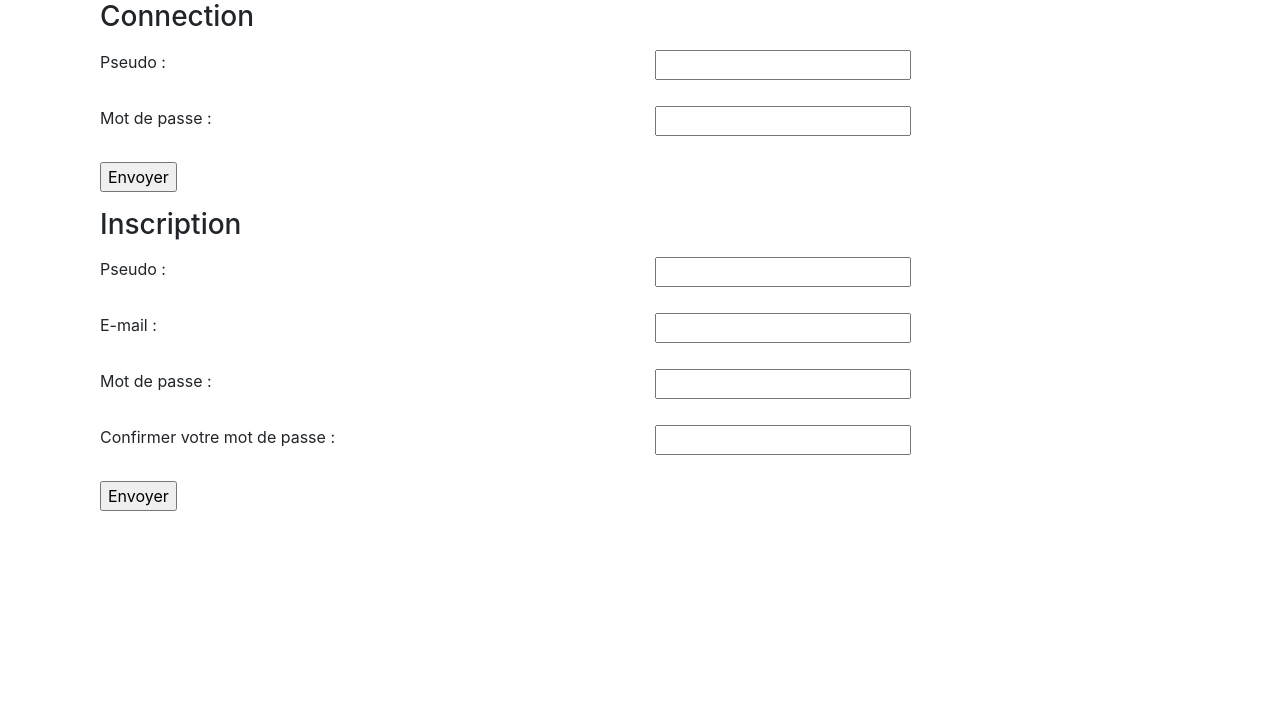
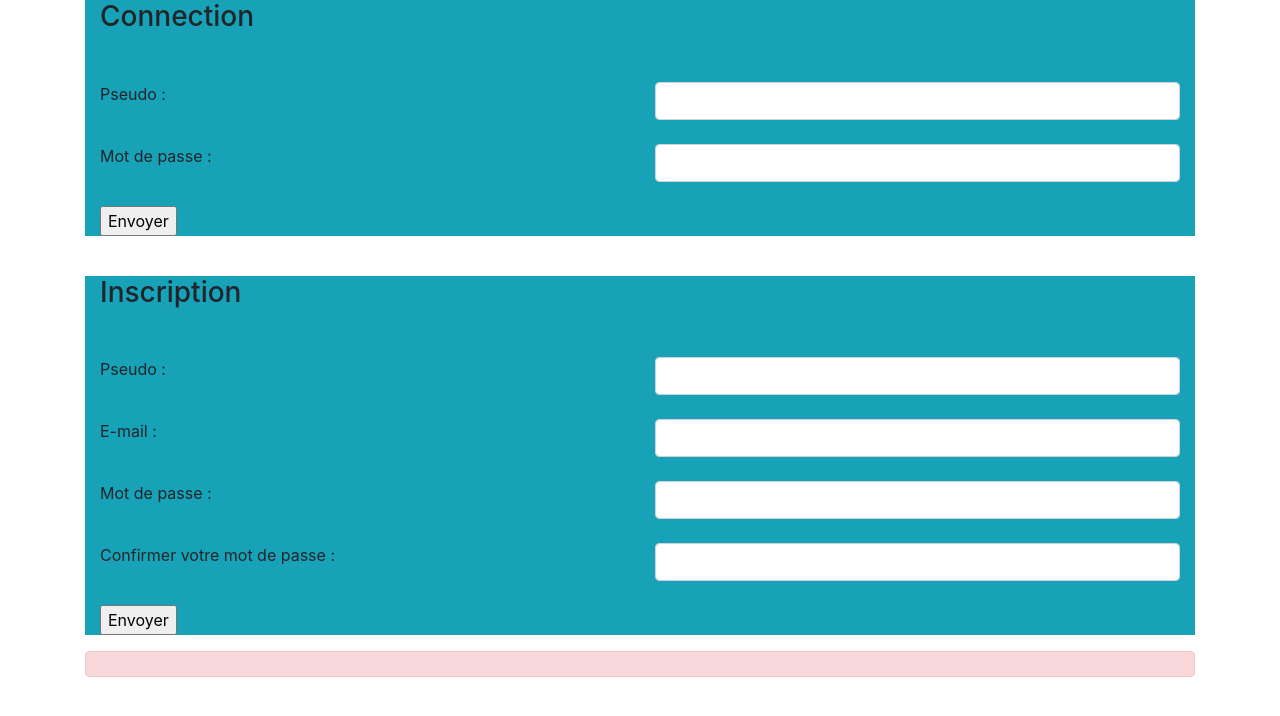
Before and after one commit to mdelivet/minichat, a PHP site: page / in a window 1280 px wide. Shown: the top 716 px of the page. Run offline with PHP 8.4, Linux system fonts and the light colour scheme; data that the repository does not hold is empty; some libraries are stand-ins or nearby versions.

Commit message:
chat fini

```diff
--- a/display.php
+++ b/display.php
@@ -4,21 +4,48 @@
 <head>
 <meta charset="utf-8" />
 <meta name="viewport" content="width=device-width, initial-scale=1">
+<script src="../lib/js/jquery.js"></script>
+<script src="../lib/js/bootstrap.min.js"></script>
 <link rel="stylesheet" href="../lib/css/bootstrap.min.css">
-  <script src="../lib/js/jquery-3.3.1.min.js"></script>
-  <script src="../lib/js/bootstrap.min.js"></script>
 
 <title>Mini-chat</title>
 </head>
 
+
+
 <body>
+<!-- Button trigger modal
+<button type="button" class="btn btn-primary" data-toggle="modal" data-target="#exampleModalCenter">
+Launch demo modal
+</button>
+
+<div class="modal fade" id="exampleModalCenter" tabindex="-1" role="dialog" aria-labelledby="exampleModalCenterTitle" aria-hidden="true">
+<div class="modal-dialog modal-dialog-centered" role="document">
+<div class="modal-content">
+<div class="modal-header">
+<h5 class="modal-title" id="exampleModalCenterTitle">Modal title</h5>
+<button type="button" class="close" data-dismiss="modal" aria-label="Close">
+<span aria-hidden="true">&times;</span>
+</button>
+</div>
+<div class="modal-body">
+...
+</div>
+<div class="modal-footer">
+<button type="button" class="btn btn-secondary" data-dismiss="modal">Close</button>
+<button type="button" class="btn btn-primary">Save changes</button>
+</div>
+</div>
+</div>
+</div> -->
+
 <div class="container">
 
 <?php
 if(isset($_SESSION['pseudoID'] )){
 ?>
 
-      <p> <form action=index.php" method="post">
+<p> <form action="index.php" method="post">
 <label for="message">Message</label> :  <input type="text" name="message" id="message" /><br />
 <input type="submit" value="Envoyer" /><br />
 </p></form>
@@ -26,20 +53,20 @@
 
 <?php }else{  ?>
 
-      <div class="container ">
+<div class="container bg-info">
 
-        <h3>Connection</h3>
+<h3>Connection</h3></br>
 <p>
 <form action="index.php" method="post">
   <div class="row">
     <div class="col">
-                <label for="pseudo">Pseudo</label> :</div> <div class="col"><input type="text" name="lpseudo" id="pseudo" />
+      <label for="pseudo">Pseudo</label> :</div> <div class="col"><input type="text" class="form-control" name="lpseudo" id="pseudo" />
       </div>
     </div>
     <br />
     <div class="row">
       <div class="col">
-                  <label for="pass">Mot de passe</label> :</div> <div class="col"> <input type="password" name="lpass" id="pass" />
+        <label for="pass">Mot de passe</label> :</div> <div class="col"> <input type="password" class="form-control" name="lpass" id="pass" />
         </div>
       </div>
       <br />
@@ -52,32 +79,33 @@
   </p>
 </div>
 
-          <div class="container">
+</br>
+<div class="container bg-info">
 
-            <h3>Inscription</h3>
+  <h3>Inscription</h3></br>
   <p>
     <form action="index.php" method="post">
       <div class="row">
         <div class="col">
-                    <label for="pseudo">Pseudo</label> :</div> <div class="col"> <input type="text" name="rpseudo" id="pseudo" />
+          <label for="pseudo">Pseudo</label> :</div> <div class="col"> <input type="text" class="form-control" name="rpseudo" id="pseudo" />
           </div>
         </div>
         <br />
         <div class="row">
           <div class="col">
-                      <label for="mail">E-mail</label> :</div> <div class="col"> <input type="email" name="rmail" id="mail" />
+            <label for="mail">E-mail</label> :</div> <div class="col"> <input type="email" class="form-control" name="rmail" id="mail" />
             </div>
           </div>
           <br />
           <div class="row">
             <div class="col">
-                        <label for="pass">Mot de passe</label> :</div> <div class="col"> <input type="password" name="rpass" id="pass" />
+              <label for="pass">Mot de passe</label> :</div> <div class="col"> <input type="password" class="form-control" name="rpass" id="pass" />
               </div>
             </div>
             <br />
             <div class="row">
               <div class="col">
-                          <label for="passC">Confirmer votre mot de passe</label> :</div> <div class="col"> <input type="password" name="rpassC" id="passC" />
+                <label for="passC">Confirmer votre mot de passe</label> :</div> <div class="col"> <input type="password" class="form-control" name="rpassC" id="passC" />
                 </div>
               </div>
               <br />
@@ -85,10 +113,25 @@
             </form>
           </p>
         </div>
+  <div class="alert alert-danger" role="alert">
+
         <?php
       }
       if(isset($_SESSION['statut'] )){
         echo $_SESSION['statut'] ;
+      }
+      ?>
+    </div>
+
+    </div>
+     <div class="container text-white-50 bg-secondary">
+        <?php
+         if(isset($_SESSION['pseudoID'] )){
+              $reponse = getMessage();
+              while ($donnees = $reponse->fetch())
+              {
+                echo '<p><strong>' . htmlspecialchars($donnees['pseudo']) . '</strong> : ' . htmlspecialchars($donnees['message']) . '</p>';
+              }
          }
 
         ?>
--- a/index.php
+++ b/index.php
@@ -1,24 +1,51 @@
 <?php
 	session_start();
-
-	require('display.php');
 	require('req_sql.php');
 
-	display();
+
+
 
 	if(isset($_POST['rpseudo']))
 	{
-		register();
+			$validInscription=true;
+
+
+		$reponse = getUser();
+		while ($donnees = $reponse->fetch()) {
+			if($donnees['pseudo'] == $_POST['rpseudo'] ) {
+				$_SESSION['statut']="Ce pseudo existe dejà";
+				$validInscription=false;
+			}
+			if($donnees['adresseMail'] == $_POST['rmail'] ) {
+				$_SESSION['statut']="Cet email existe dejà";
+				$validInscription=false;
+			}
+		}
+
+
+		if($_POST['rpassC'] != $_POST['rpass'] ) {
+
+			$_SESSION['statut']="Vos mots de passe sont different";
+			$validInscription=false;
+		}
+		if($validInscription== true){
+			register($_POST['rpseudo'], $_POST['rmail'], $_POST['rpass']);
+			$_SESSION['statut']="Votre inscription a bien été effectuée";
+
+		}
+		header('Location: index.php');
 	}
-		if(isset($_POST['lpseudo']))
+	if(isset($_POST['lpseudo']))
 	{
 		login();
 	}
-		if(isset($_POST['message']))
+	if(isset($_POST['message']))
 	{
 		post();
 	}
-	    if (isset($_GET['quit']))
+	if (isset($_GET['quit']))
     {
 		quit();
     }
+
+    require('display.php');
```
Also changed, not shown: req_sql.php (+30 -68 lines). Lines whose indentation alone changed are shown as unchanged.
